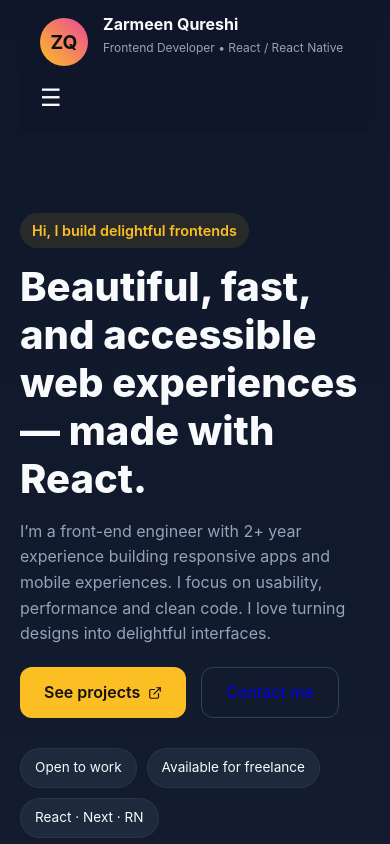
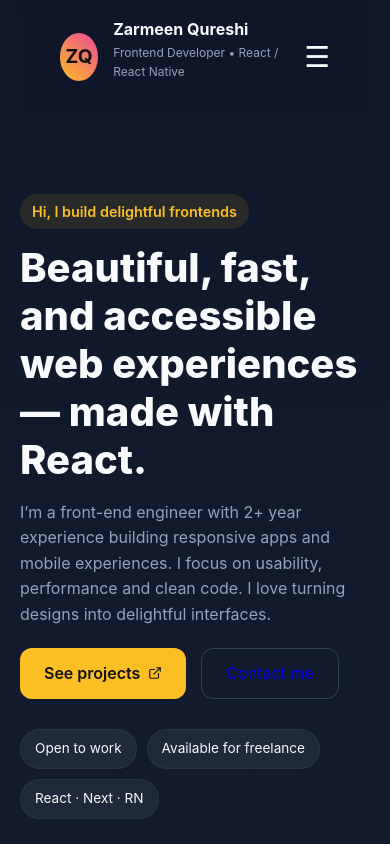
Before and after one commit to Zarmeen1978/portfolio, a React (Vite) app: page / in a window 390 px wide. Shown: the top 844 px of the page. Built offline with nearby package versions, Linux system fonts and the light colour scheme.

Commit message:
Update styles.css

```diff
--- a/src/screen/styles.css
+++ b/src/screen/styles.css
@@ -66,7 +66,7 @@ h3:after {
   display: flex;
   justify-content: space-between;
   align-items: center;
-  padding: 20px 0;
+  padding: 20px 40px;
   position: sticky;
   top: 0;
   z-index: 100;
@@ -173,6 +173,14 @@ h3:after {
 .social-icons a:hover {
   color: var(--primary);
   transform: translateY(-2px);
+}
+
+/* Hamburger Icon (hidden by default) */
+.menu-toggle {
+  display: none;
+  cursor: pointer;
+  font-size: 1.8rem;
+  color: var(--text-light);
 }
 
 /* Hero */
@@ -541,18 +549,8 @@ h3:after {
   color: var(--text-muted);
   border-top: 1px solid rgba(255, 255, 255, 0.05);
 }
-/* Default (Desktop) — already fine */
-.portfolio-header {
-  display: flex;
-  justify-content: space-between;
-  align-items: center;
-  padding: 20px 40px;
-  position: sticky;
-  top: 0;
-  z-index: 100;
-  background: rgba(15, 23, 42, 0.8);
-  backdrop-filter: blur(10px);
-}
+
+/* ----------------- Responsive ----------------- */
 
 /* Tablet */
 @media (max-width: 992px) {
@@ -565,39 +563,36 @@ h3:after {
     font-size: 0.85rem;
   }
 }
+
 /* Hide hire button + social icons on tablets and mobile */
 @media (max-width: 738px) {
   .header-right {
     display: none;
   }
+
+  .menu-toggle {
+    display: block;
+  }
 }
 
-/* Mobile */
+/* Mobile Navigation */
 @media (max-width: 768px) {
-  .portfolio-header {
+  .header-nav {
+    display: none; /* hidden by default */
     flex-direction: column;
-    align-items: flex-start;
+    gap: 12px;
+    width: 100%;
+    margin-top: 10px;
+    background: rgba(15, 23, 42, 0.95);
     padding: 15px 20px;
+    border-radius: 12px;
+    position: absolute;
+    top: 70px;
+    right: 20px;
   }
 
-  .header-left {
-    margin-bottom: 10px;
-  }
-
-  .header-nav {
-    flex-direction: column;
-    gap: 10px;
-    width: 100%;
-    margin: 10px 0;
-  }
-
-  .header-right {
-    width: 100%;
-    justify-content: space-between;
-  }
-
-  .social-icons {
-    gap: 10px;
+  .header-nav.active {
+    display: flex; /* show when toggled */
   }
 }
 
@@ -616,42 +611,8 @@ h3:after {
     padding: 5px 12px;
   }
 }
-/* Mobile Navigation Fix */
-@media (max-width: 768px) {
-  .header-nav {
-    display: none; /* Hide menu by default */
-    flex-direction: column;
-    gap: 12px;
-    width: 100%;
-    margin-top: 10px;
-  }
 
-  .header-nav.active {
-    display: flex; /* Show when active */
-  }
-
-  .header-right {
-    width: 100%;
-    justify-content: space-between;
-  }
-
-  /* Add a hamburger icon */
-  .menu-toggle {
-    display: block;
-    cursor: pointer;
-    font-size: 1.5rem;
-    color: var(--text-light);
-  }
-}
-
-/* Desktop shows normal nav */
-@media (min-width: 769px) {
-  .menu-toggle {
-    display: none;
-  }
-}
-
-/* Responsive */
+/* Layout responsiveness */
 @media (min-width: 768px) {
   .hero {
     grid-template-columns: 1fr 1fr;
```
